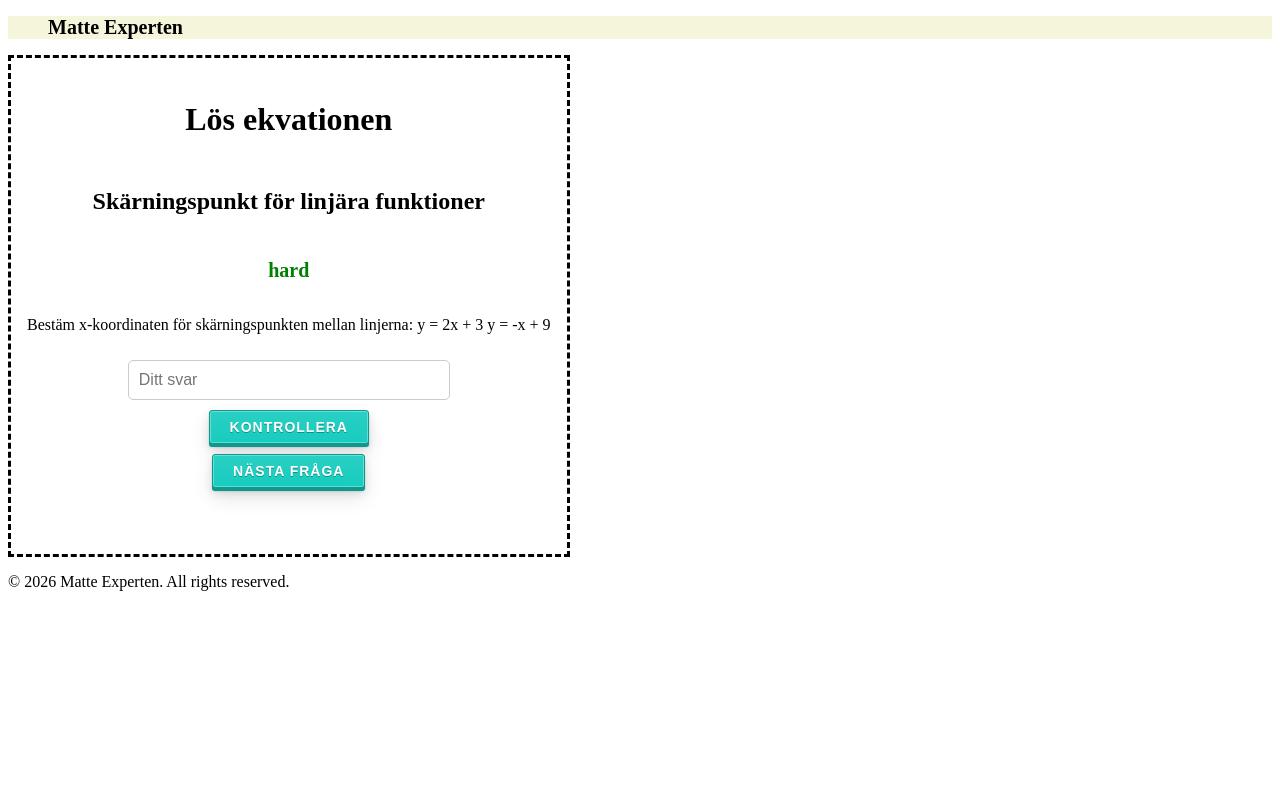
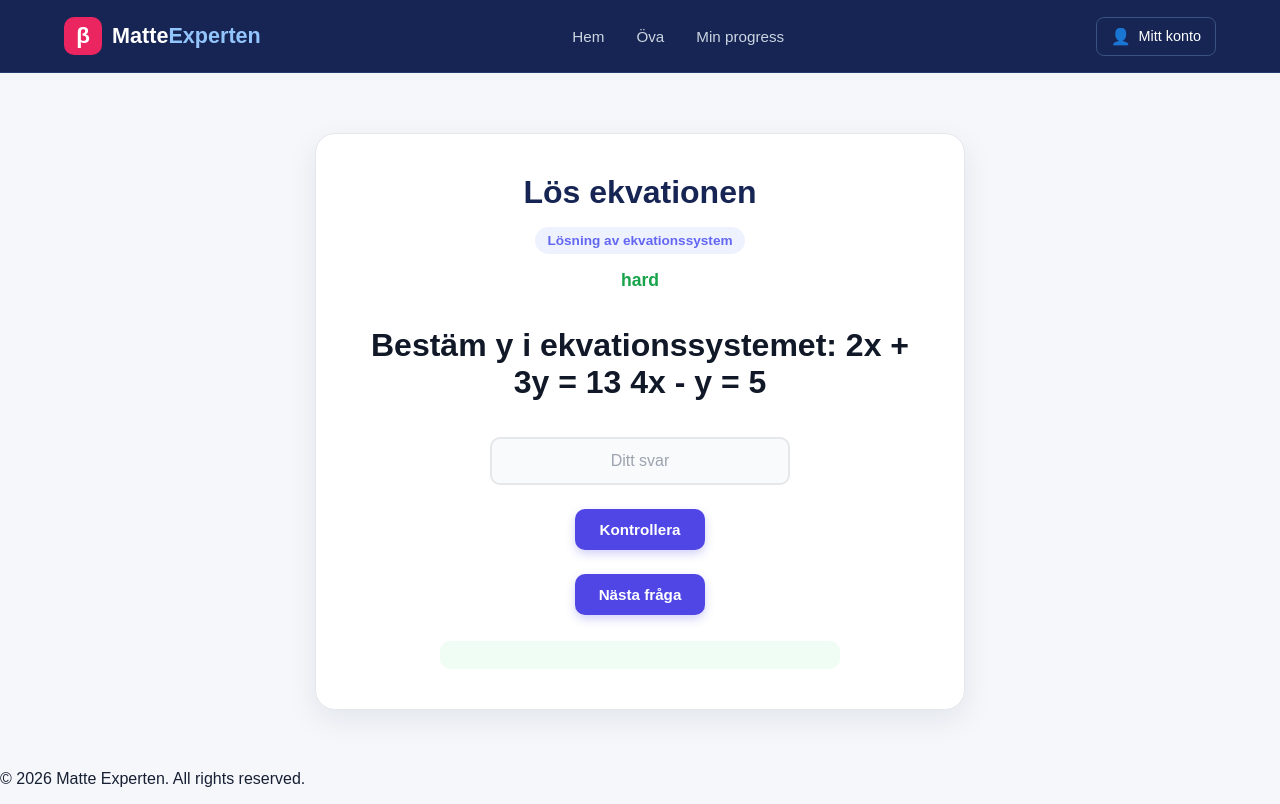
Before and after one commit to MattiasWaern/MatteSida, a React (Vite) app in the folder frontend/: page / in a window 1280 px wide. Built offline with nearby package versions, Linux system fonts and the light colour scheme.

Commit message:
commit
stylade om matte + lade till global css

```diff
--- a/frontend/src/App.jsx
+++ b/frontend/src/App.jsx
@@ -1,7 +1,7 @@
 import Header from './components/header.jsx'
 import Footer from './components/footer.jsx'
 import MathQuiz from './components/math.jsx';
-import './style.css'
+
 
 
 function App() {
--- a/frontend/src/components/header.jsx
+++ b/frontend/src/components/header.jsx
@@ -1,14 +1,29 @@
-function Header(){
-    return(
-    <header>
-        <ul>
-            <h1>Matte Experten</h1>
-        </ul>
-    </header>
-)
+import "../styles/header.css";
+
+function Header() {
+    return (
+        <header className="header">
+            <div className="header-content">
+
+                <a href="/" className="logo">
+                    <span className="logo-icon">β</span>
+                    <span>Matte<span>Experten</span></span>
+                </a>
+
+                <nav className="nav">
+                    <a href="/">Hem</a>
+                    <a href="/quiz">Öva</a>
+                    <a href="/progress">Min progress</a>
+                </nav>
+
+                <button className="profile-button">
+                    <span className="profile-icon">👤</span>
+                    <span>Mitt konto</span>
+                </button>
+
+            </div>
+        </header>
+    );
 }
 
-
-
-
 export default Header;
--- a/frontend/src/components/math.jsx
+++ b/frontend/src/components/math.jsx
@@ -13,6 +13,41 @@ function MathQuiz() {
         type: "multiple",
         category: "Andragradsekvationer",
         difficulty: "medium",
+    },
+    {
+        text: "x^2 - 9 = 0",
+        answer: ["3", "-3"],
+        type: "multiple",
+        category: "Enkla andragradsekvationer",
+        difficulty: "easy"
+    },
+    {
+        text: "3x^2 - 12x = 0",
+        answer: ["0", "4"],
+        type: "multiple",
+        category: "Faktorisering",
+        difficulty: "medium"
+    },
+    {
+        text: "x^2 - 6x + 8 = 0",
+        answer: ["2", "4"],
+        type: "multiple",
+        category: "pq-formeln",
+        difficulty: "medium"
+    },
+    {
+        text: "2x^2 + 8x - 24 = 0",
+        answer: ["2", "-6"],
+        type: "multiple",
+        category: "pq-formeln med koefficient",
+        difficulty: "hard"
+    },
+    {
+        text: "x^2 - 4x + 5 = 0",
+        answer: ["Saknar reella lösningar"],
+        type: "single",
+        category: "Icke-reella rötter",
+        difficulty: "hard"
     },
     {
         text: "2x + 7 = 15",
@@ -95,12 +130,14 @@ function checkAnswer() {
   console.log(randomQuestion);
 
   return (
-    <section>
+    <section className="math-quiz">
       <h2>Lös ekvationen</h2>
       <h3>{randomQuestion.category}</h3>
       <h4>{randomQuestion.difficulty}</h4>
 
-      <p>{randomQuestion.text}</p>
+      <p className="question-text">
+            {randomQuestion.text}
+      </p>
 
         {randomQuestion.type === 'single' && (
             <input
--- a/frontend/src/main.jsx
+++ b/frontend/src/main.jsx
@@ -1,6 +1,7 @@
 import { StrictMode } from 'react'
 import { createRoot } from 'react-dom/client'
 import App from './App.jsx'
+import './styles/global.css'
 
 createRoot(document.getElementById('root')).render(
   <StrictMode>
--- a/frontend/src/style.css
+++ /dev/null
@@ -1,7 +0,0 @@
-header{
-    background-color: beige;
-}
-
-h1{
-    font-size: 20px;
-}
--- /dev/null
+++ b/frontend/src/styles/global.css
@@ -0,0 +1,8 @@
+* {
+    box-sizing: border-box;
+}
+
+body {
+    margin: 0;
+    font-family: Arial, sans-serif;
+}
--- /dev/null
+++ b/frontend/src/styles/header.css
@@ -0,0 +1,111 @@
+* {
+    box-sizing: border-box;
+}
+
+.header {
+    width: 100%;
+    background: #172554;
+    border-bottom: 1px solid #263b70;
+}
+
+.header-content {
+    max-width: 1200px;
+    height: 72px;
+    margin: 0 auto;
+    padding: 0 24px;
+
+    display: flex;
+    align-items: center;
+    justify-content: space-between;
+}
+
+.logo {
+    display: flex;
+    align-items: center;
+    gap: 10px;
+
+    color: white;
+    text-decoration: none;
+    font-size: 1.35rem;
+    font-weight: 700;
+}
+
+.logo span:last-child span {
+    color: #93c5fd;
+}
+
+.logo-icon {
+    width: 38px;
+    height: 38px;
+
+    display: flex;
+    align-items: center;
+    justify-content: center;
+
+    border-radius: 10px;
+    background: #eb2560;
+
+    font-size: 1.4rem;
+    font-weight: 700;
+}
+
+.nav {
+    display: flex;
+    align-items: center;
+    gap: 32px;
+}
+
+.nav a {
+    color: #cbd5e1;
+    text-decoration: none;
+    font-size: 0.95rem;
+    font-weight: 500;
+
+    transition: color 0.2s ease;
+}
+
+.nav a:hover {
+    color: white;
+}
+
+.profile-button {
+    display: flex;
+    align-items: center;
+    gap: 8px;
+
+    padding: 9px 14px;
+
+    border: 1px solid #3b5285;
+    border-radius: 8px;
+
+    background: transparent;
+    color: white;
+
+    font-size: 0.9rem;
+    cursor: pointer;
+
+    transition: background 0.2s ease;
+}
+
+.profile-button:hover {
+    background: #1e3a70;
+}
+
+.profile-icon {
+    font-size: 1rem;
+}
+
+@media (max-width: 700px) {
+    .nav {
+        display: none;
+    }
+
+    .header-content {
+        height: 64px;
+        padding: 0 16px;
+    }
+
+    .profile-button span:last-child {
+        display: none;
+    }
+}
--- a/frontend/src/styles/math.css
+++ b/frontend/src/styles/math.css
@@ -1,92 +1,244 @@
-h2{
-    font-size: 2rem;
-    margin-bottom: 1rem;
+* {
+    box-sizing: border-box;
 }
 
-h3{
-    font-size: 1.5rem;
-    margin-bottom: 0.5rem;
+body {
+    margin: 0;
+    background: #f5f7fb;
+    color: #172033;
+    font-family: Arial, Helvetica, sans-serif;
 }
 
-h4{
-    font-size: 1.25rem;
-    margin-bottom: 0.5rem;
-    color: green;
+/* MATTE QUIZ */
+
+.math-quiz {
+    width: 90%;
+    max-width: 650px;
+    margin: 60px auto;
+    padding: 40px;
+
+    display: flex;
+    flex-direction: column;
+    align-items: center;
+    gap: 16px;
+
+    background: white;
+    border: 1px solid #e5e7eb;
+    border-radius: 20px;
+
+    box-shadow:
+        0 10px 30px rgba(15, 23, 42, 0.08);
 }
 
-#results{
-    font-size: 20px;
+
+/*RUBRIKER*/
+
+.math-quiz h2 {
+    margin: 0;
+    font-size: 2rem;
+    font-weight: 700;
+    color: #172554;
 }
 
-section{
-    display: flex;
-    flex-direction: column;
-    justify-content: center;
-    align-items: center;
-    padding: 1rem;
-    gap: 10px;
-    border-style: dashed;
-    max-width:max-content;
+.math-quiz h3 {
+    margin: 0;
+    font-size: 0.85rem;
+    font-weight: 600;
+    color: #6366f1;
 
+    background: #eef2ff;
+    padding: 6px 12px;
+    border-radius: 20px;
 }
 
-input{
-    padding: 10px;
-    border-radius: 5px;
-    border: 1px solid #ccc;
-    font-size: 1rem;
+.math-quiz h4 {
+    margin: 0;
+    font-size: 1.1rem;
+    color: #16a34a;
+}
+
+
+/* FRÅGAN */
+
+.question-text {
+    margin: 20px 0;
+
+    font-size: 2rem;
+    font-weight: 600;
+    color: #111827;
+
+    text-align: center;
+}
+
+
+/* INPUT */
+
+.math-quiz input {
     width: 100%;
     max-width: 300px;
+
+    padding: 13px 16px;
+
+    border: 2px solid #e5e7eb;
+    border-radius: 10px;
+
+    background: #f9fafb;
+    color: #111827;
+
+    font-size: 1rem;
+    text-align: center;
+
+    outline: none;
+
+    transition:
+        border-color 0.2s ease,
+        box-shadow 0.2s ease,
+        background 0.2s ease;
 }
 
-button {
-    border: 1px solid #0f988e;
-    letter-spacing: 1px;
-    padding: 8px 20px;
-    font-size: 14px;
-    text-transform: uppercase;
-    border-radius: 3px;
-    outline: none;
-    transform: translateY(0px);
-    position: relative;
-    box-shadow: inset 0 30px 30px -15px rgba(255, 255, 255, .1),
-        inset 0 0 0 1px rgba(255, 255, 255, .3),
-        inset 0 1px 20px rgba(0, 0, 0, 0),
-        0 3px 0 #0f988e, 0 3px 2px rgba(0, 0, 0, .2),
-        0 5px 10px rgba(0, 0, 0, .1),
-        0 10px 20px rgba(0, 0, 0, .1);
-    background: #15ccbe;
-    color: white;
-    text-shadow: 0 1px 0 rgba(0, 0, 0, .3);
-    transition: 150ms all;
-    font-family: Arial, Helvetica, sans-serif;
-    cursor: pointer;
-    text-decoration: none;
-    user-select: none;
-    display: inline-flex;
-    justify-content: center;
-    align-items: center;
-    font-weight: 700;
-    /*** full width block ***/
-    /* width: 100%; */
+.math-quiz input:focus {
+    border-color: #6366f1;
+    background: white;
+
+    box-shadow:
+        0 0 0 4px rgba(99, 102, 241, 0.12);
 }
 
-button:active {
-    transform: translateY(3px);
-    box-shadow: inset 0 16px 2px -15px rgba(0, 0, 0, 0),
-        inset 0 0 0 1px rgba(255, 255, 255, .15),
-        inset 0 1px 20px rgba(0, 0, 0, .1),
-        0 0 0 #0f988e, 0 0 0 2px rgba(255, 255, 255, .5),
-        0 0 0 rgba(0, 0, 0, 0), 0 0 0 rgba(0, 0, 0, 0);
+.math-quiz input::placeholder {
+    color: #9ca3af;
 }
 
-/*** disabled style ***/
-button:disabled {
-    pointer-events: none;
-    opacity: .65;
-    color: #7e7e7e;
-    background: #dcdcdc;
+
+/* KNAPP */
+
+.math-quiz button {
+    margin-top: 8px;
+
+    padding: 12px 24px;
+
+    border: none;
+    border-radius: 10px;
+
+    background: #4f46e5;
+    color: white;
+
+    font-size: 0.95rem;
+    font-weight: 600;
+
+    cursor: pointer;
+
+    box-shadow:
+        0 4px 10px rgba(79, 70, 229, 0.25);
+
+    transition:
+        background 0.2s ease,
+        transform 0.2s ease,
+        box-shadow 0.2s ease;
+}
+
+.math-quiz button:hover {
+    background: #4338ca;
+
+    transform: translateY(-2px);
+
+    box-shadow:
+        0 7px 15px rgba(79, 70, 229, 0.3);
+}
+
+.math-quiz button:active {
+    transform: translateY(0);
+}
+
+.math-quiz button:disabled {
+    cursor: not-allowed;
+    opacity: 0.5;
     box-shadow: none;
-    text-shadow: none;
-    border: none;
 }
+
+
+/* RESULTAT */
+
+#results {
+    width: 100%;
+    max-width: 400px;
+
+    margin: 10px 0 0;
+    padding: 14px 18px;
+
+    border-radius: 10px;
+
+    font-size: 1rem;
+    font-weight: 600;
+
+    text-align: center;
+
+    background: #f0fdf4;
+    color: #166534;
+
+    animation: resultAppear 0.3s ease;
+}
+
+
+/* RESULTAT - RÄTT */
+
+.result-correct {
+    background: #f0fdf4;
+    color: #166534;
+
+    border: 1px solid #bbf7d0;
+}
+
+
+/*  RESULTAT  FEL */
+
+.result-wrong {
+    background: #fef2f2;
+    color: #991b1b;
+
+    border: 1px solid #fecaca;
+}
+
+
+/* ANIMATION */
+
+@keyframes resultAppear {
+    from {
+        opacity: 0;
+        transform: translateY(8px);
+    }
+
+    to {
+        opacity: 1;
+        transform: translateY(0);
+    }
+}
+
+
+/* RESPONSIVE */
+
+@media (max-width: 600px) {
+
+    .math-quiz {
+        width: calc(100% - 24px);
+        margin: 30px auto;
+        padding: 28px 20px;
+        border-radius: 16px;
+    }
+
+    .math-quiz h2 {
+        font-size: 1.6rem;
+    }
+
+    .question-text {
+        font-size: 1.6rem;
+    }
+
+    .math-quiz input {
+        max-width: 100%;
+    }
+
+    .math-quiz button {
+        width: 100%;
+        max-width: 300px;
+    }
+}
```
